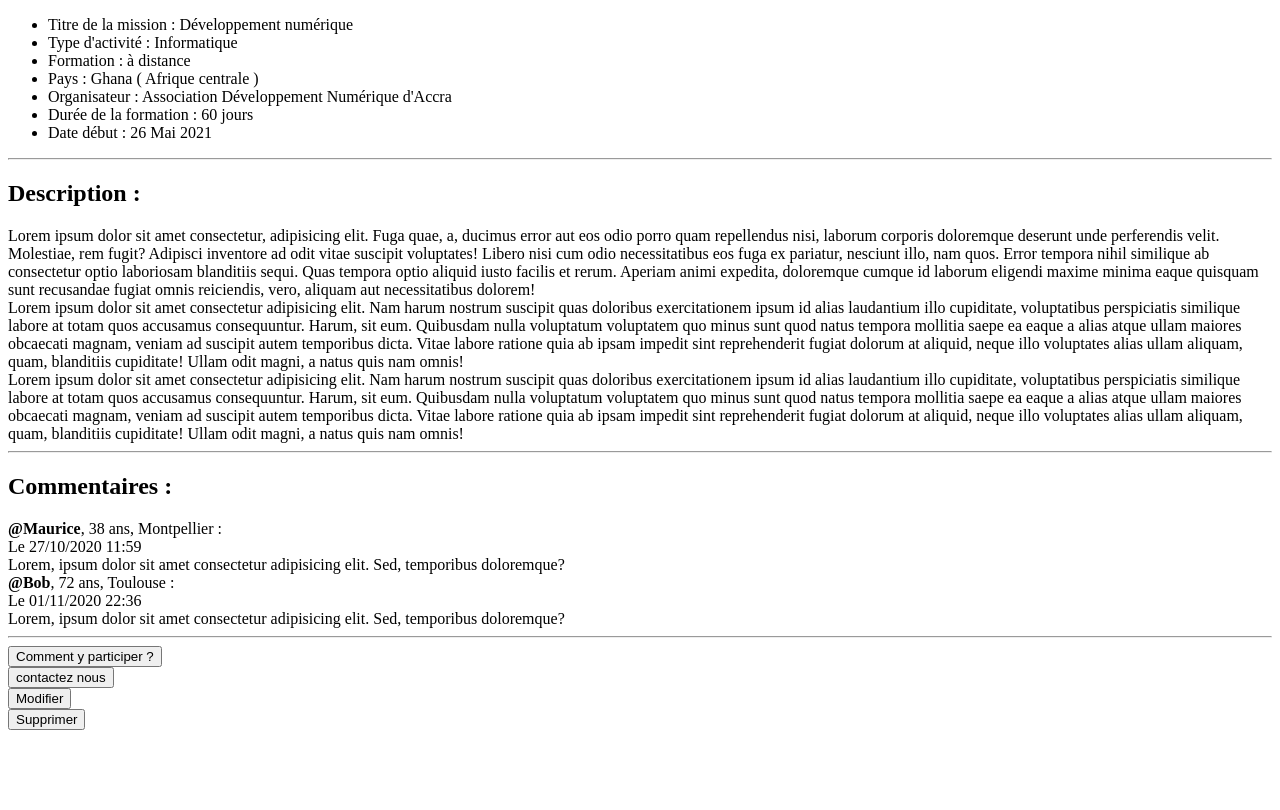
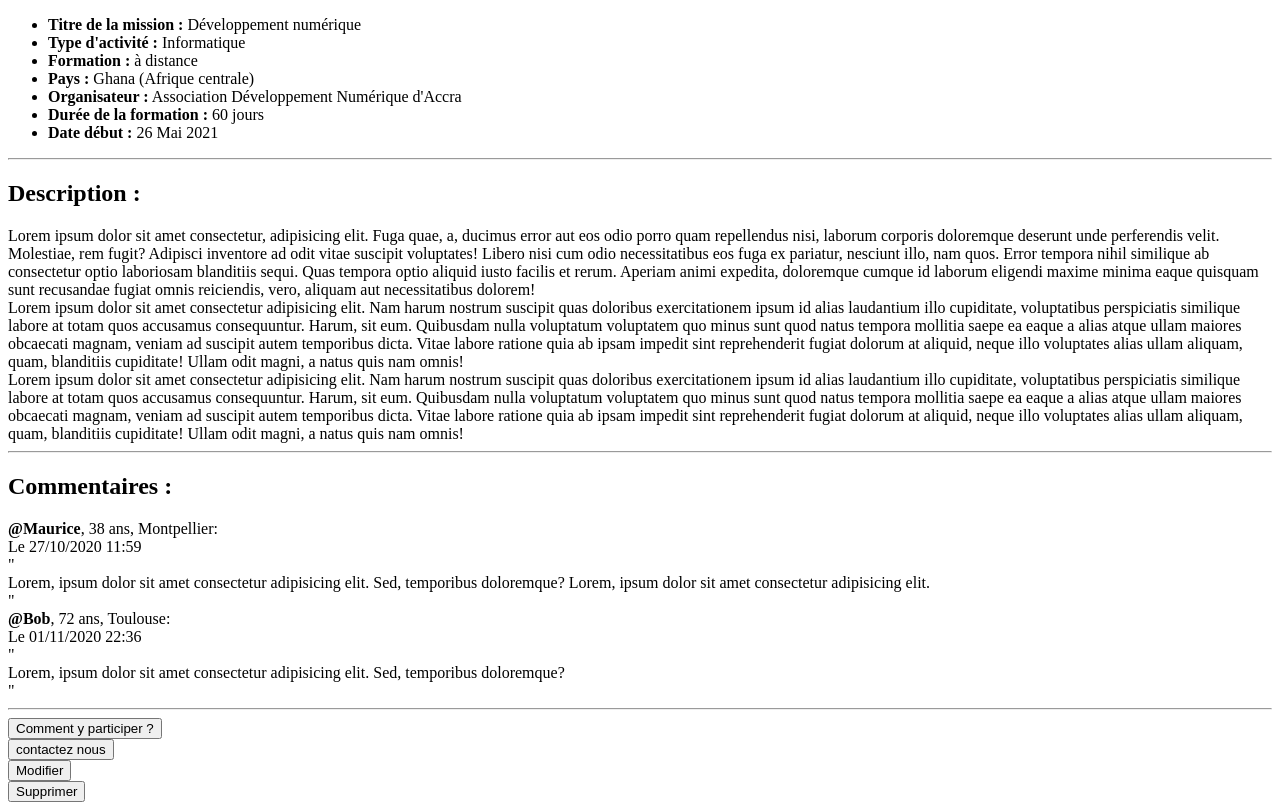
Before and after one commit to aurelnoe/projet_fil_rouge, a PHP site: page /Templates/Missions/details_mission.php in a window 1280 px wide. Shown: the part 425-1235 px from the top of the page. Before the commit the page ends 1155 px from the top, so only its background shows below. Run offline with PHP 8.4, Linux system fonts and the light colour scheme.

Commit message:
ajout détails_mission pour test

```diff
--- a/HUMAN_HELP/Assets/script.js
+++ /dev/null
@@ -1 +0,0 @@
-///////Code javascript////////
--- a/HUMAN_HELP/Assets/style.css
+++ b/HUMAN_HELP/Assets/style.css
@@ -16,7 +16,7 @@ body{
 }
 
 .btnGreen{
-    background-color: #A0F371;   /*CLASS A UTILISER POUR LES BOUTONS VERT *******/
+    background-color: #A0F371;   /*CLASS A UTILISER POUR LES BOUTONS VERT (COULEUR NON DEFINITIVE)*******/
 }
 
 
@@ -51,8 +51,9 @@ body{
 
 .billet{
     margin: auto;
-    width: 90%;
     padding: 20px;
+    margin-bottom: 10px;
+
 }
 
 
--- a/HUMAN_HELP/Sources/recuperation.php
+++ /dev/null
@@ -1,4 +0,0 @@
-<?php
-
-
-/*CODE PHP FORMULAIRES*/
--- a/HUMAN_HELP/Templates/Bases/footer.php
+++ /dev/null
@@ -1,3 +0,0 @@
-<footer>
-
-</footer>
--- a/HUMAN_HELP/Templates/Bases/header.php
+++ /dev/null
@@ -1,5 +0,0 @@
-<header>
-
-
-
-</header>
--- a/HUMAN_HELP/Templates/Blog/delete_article.php
+++ /dev/null
@@ -1,3 +0,0 @@
-<?php
-
-/**********Code php **************/
--- a/HUMAN_HELP/Templates/Missions/delete_mission.php
+++ /dev/null
@@ -1,3 +0,0 @@
-<?php
-
-/**********Code php **************/
--- a/HUMAN_HELP/Templates/Missions/details_mission.php
+++ b/HUMAN_HELP/Templates/Missions/details_mission.php
@@ -1,7 +1,7 @@
 <head>
     <title>Détails de la mission</title>
 </head>
-<div class="container">
+<div class="container justify-content p-4">
 
     <h2 class="text-center my-2 pb-3 pt-3">Détails de la mission</h2>
 
@@ -9,15 +9,15 @@
     <!-- section image details -->
     <div class="row h-25">
         <img class="col-10 col-md-5 border m-auto imageDetailsMission rounded" width="100" height="360"/>
-        <div class="col-10 col-md-5">
+        <div class="col-10 col-md-6">
             <ul class="liDetailsMission">
-                <li>Titre de la mission : Développement numérique</li>
-                <li class="pt-2">Type d'activité : Informatique</li>
-                <li>Formation : à distance</li>
-                <li>Pays : Ghana ( Afrique centrale )</li>
-                <li>Organisateur : Association Développement Numérique d'Accra</li>
-                <li>Durée de la formation : 60 jours</li>
-                <li>Date début : 26 Mai 2021</li>
+                <li><strong>Titre de la mission :</strong> Développement numérique</li>
+                <li><strong>Type d'activité :</strong> Informatique</li>
+                <li><strong>Formation :</strong> à distance</li>
+                <li><strong>Pays :</strong> Ghana (Afrique centrale)</li>
+                <li><strong>Organisateur :</strong> Association Développement Numérique d'Accra</li>
+                <li><strong>Durée de la formation :</strong> 60 jours</li>
+                <li><strong>Date début :</strong> 26 Mai 2021</li>
             </ul>
         </div>
     </div>
@@ -39,46 +39,70 @@
         Vitae labore ratione quia ab ipsam impedit sint reprehenderit fugiat dolorum at aliquid, neque illo voluptates alias ullam aliquam, quam, blanditiis cupiditate! Ullam odit magni, a natus quis nam omnis!
     </div>
 
-    <hr class="mb-4 mt-4">
+    <hr class="mb-4 mt-5">
 
     <!-- COMMENTAIRES -->
-    <div class="border mb-4 pb-4">
+    <div class="mb-4 pb-4">
+
         <h2 class="mb-4 mt-4">Commentaires :</h2>
+
         <div class="row border billet">
-            <div class="col-4">
-                <strong>@Maurice</strong>, 38 ans, Montpellier : <br>
+            <div class="col-12 col-md-4">
+                <strong>@Maurice</strong>, 38 ans, Montpellier:<br>
                 Le 27/10/2020 11:59
             </div>
-            <div class="col-8">
-                Lorem, ipsum dolor sit amet consectetur adipisicing elit. Sed, temporibus doloremque?
+            <div class="col-12 my-2 col-md-8">
+                <div class="row">
+                    <div class="col-1 p-0">
+                        "
+                    </div>
+                    <div class="col-10 p-0">
+                        Lorem, ipsum dolor sit amet consectetur adipisicing elit. Sed, temporibus doloremque? Lorem, ipsum dolor sit amet consectetur adipisicing elit.
+                    </div>
+                    <div class="col-1 p-0">
+                        "
+                    </div>
+                </div>
             </div>
         </div>
+
         <div class="row border billet">
-            <div class="col-4">
-            <strong>@Bob</strong>, 72 ans, Toulouse : <br>
+            <div class="col-12 col-md-4">
+                <strong>@Bob</strong>, 72 ans, Toulouse:<br>
                 Le 01/11/2020 22:36
             </div>
-            <div class="col-8">
-                Lorem, ipsum dolor sit amet consectetur adipisicing elit. Sed, temporibus doloremque?
+            <div class="col-12 my-2 col-md-8">
+                <div class="row">
+                    <div class="col-1 p-0">
+                        "
+                    </div>
+                    <div class="col-10 p-0">
+                        Lorem, ipsum dolor sit amet consectetur adipisicing elit. Sed, temporibus doloremque?
+                    </div>
+                    <div class="col-1 p-0">
+                        "
+                    </div>
+                </div>
             </div>
         </div>
+
     </div>
-
-    <hr class="mb-4 mt-4">
+<!-- BOUTONS -->
+    <hr class="mb-4">
 
     <div class="row mb-4">
-        <div class="col-7 col-md-5">
+        <div class="col-12 col-md-5 my-2">
             <button class="btn btnGreen w-100">Comment y participer ?</button>
         </div>
-        <div class="col-7 offset-md-2 col-md-5">
+        <div class="col-12 offset-md-2 col-md-5 my-2">
             <button class="btn btnGreen w-100">contactez nous</button>
         </div>
     </div>
     <div class="row mb-4">
-        <div class="col-7 col-md-3">
+        <div class="col-12 col-md-3 my-2">
             <button class="btn btn-primary w-100">Modifier</button>
         </div>
-        <div class="col-7 offset-md-6 col-md-3">
+        <div class="col-12 offset-md-6 col-md-3 my-2">
             <button class="btn btn-danger w-100">Supprimer</button>
         </div>
     </div>
--- a/HUMAN_HELP/Templates/Security/deconnexion.php
+++ /dev/null
@@ -1,3 +0,0 @@
-<?php
-
-/**Code php */
```
